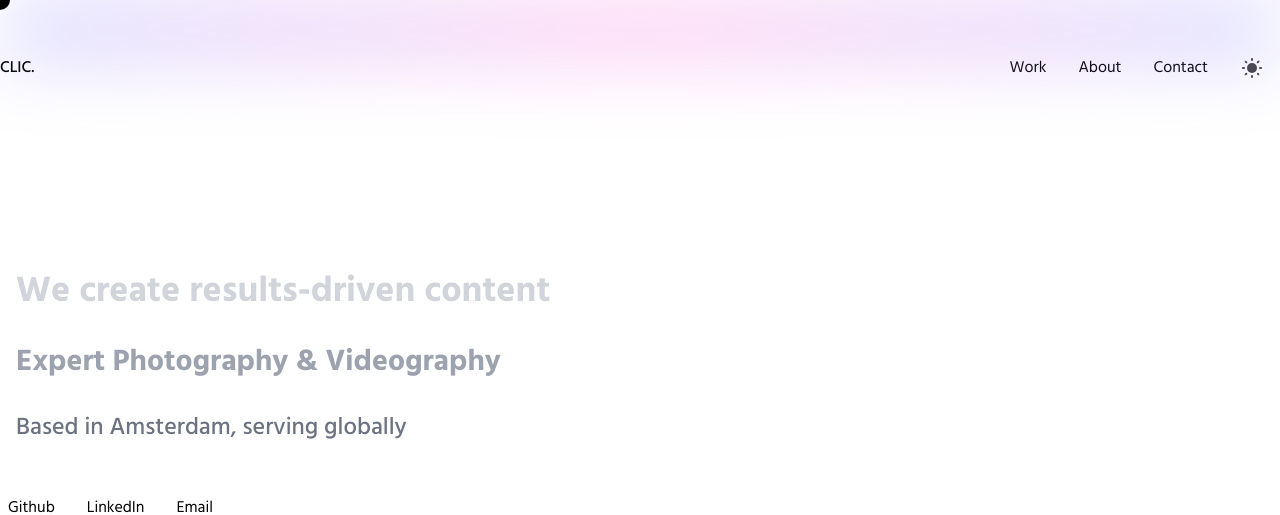
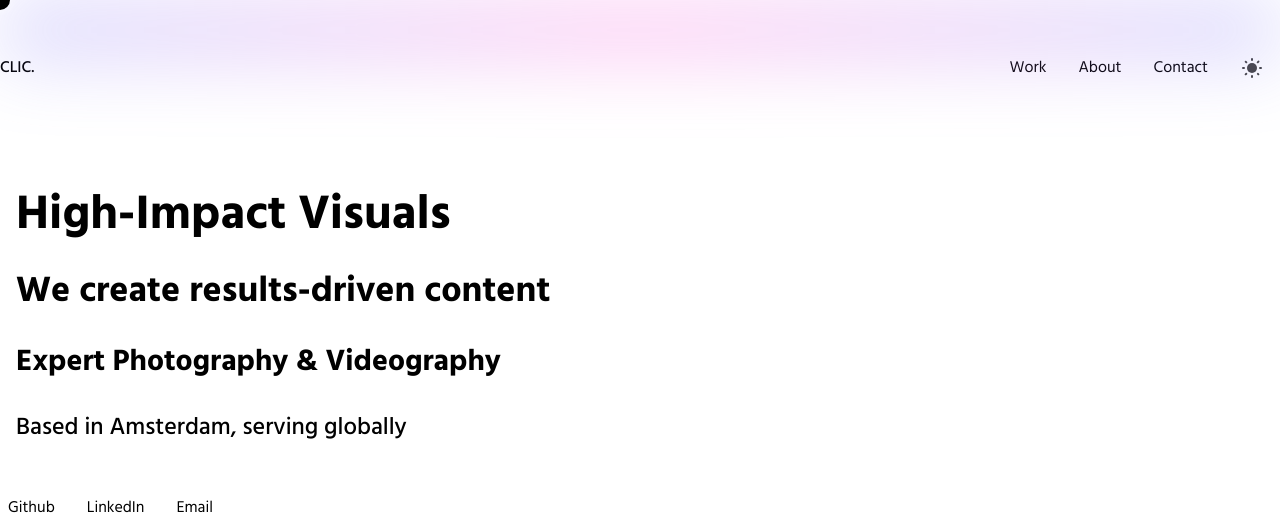
Before and after one commit to NanitheWhat/Website, a Next.js app: page / in a window 1280 px wide. Shown: the top 515 px of the page. Built offline with nearby package versions, Linux system fonts and the light colour scheme.

Commit message:
text color 2

```diff
--- a/pages/index.js
+++ b/pages/index.js
@@ -71,25 +71,25 @@ export default function Home() {
         <div className="mt-10">
         <h1
           ref={textOne}
-          className="text-3xl tablet:text-5xl laptop:text-5xl laptopl:text-6xl p-2 tablet:p-4 font-extrabold text-white leading-relaxed w-full laptop:w-4/5 transition-opacity duration-500 ease-in-out text-black dark:text-white"
+          className="text-3xl tablet:text-5xl laptop:text-5xl laptopl:text-6xl p-2 tablet:p-4 font-extrabold leading-relaxed w-full laptop:w-4/5 transition-opacity duration-500 ease-in-out text-black dark:text-white"
         >
           {data.headerTaglineOne}
         </h1>
         <h2
           ref={textTwo}
-          className="text-2xl tablet:text-4xl laptop:text-4xl laptopl:text-5xl p-2 tablet:p-4 font-bold text-gray-300 leading-relaxed w-full laptop:w-4/5 transition-opacity duration-500 ease-in-out text-black dark:text-white"
+          className="text-2xl tablet:text-4xl laptop:text-4xl laptopl:text-5xl p-2 tablet:p-4 font-bold leading-relaxed w-full laptop:w-4/5 transition-opacity duration-500 ease-in-out text-black dark:text-white"
         >
           {data.headerTaglineTwo}
         </h2>
         <h3
           ref={textThree}
-          className="text-xl tablet:text-3xl laptop:text-3xl laptopl:text-4xl p-2 tablet:p-4 font-semibold text-gray-400 leading-relaxed w-full laptop:w-4/5 transition-opacity duration-500 ease-in-out text-black dark:text-white"
+          className="text-xl tablet:text-3xl laptop:text-3xl laptopl:text-4xl p-2 tablet:p-4 font-semibold leading-relaxed w-full laptop:w-4/5 transition-opacity duration-500 ease-in-out text-black dark:text-white"
         >
           {data.headerTaglineThree}
         </h3>
         <h4
           ref={textFour}
-          className="text-lg tablet:text-2xl laptop:text-2xl laptopl:text-3xl p-2 tablet:p-4 font-medium text-gray-500 leading-relaxed w-full laptop:w-4/5 transition-opacity duration-500 ease-in-out text-black dark:text-white"
+          className="text-lg tablet:text-2xl laptop:text-2xl laptopl:text-3xl p-2 tablet:p-4 font-medium leading-relaxed w-full laptop:w-4/5 transition-opacity duration-500 ease-in-out text-black dark:text-white"
         >
           {data.headerTaglineFour}
         </h4>
```
